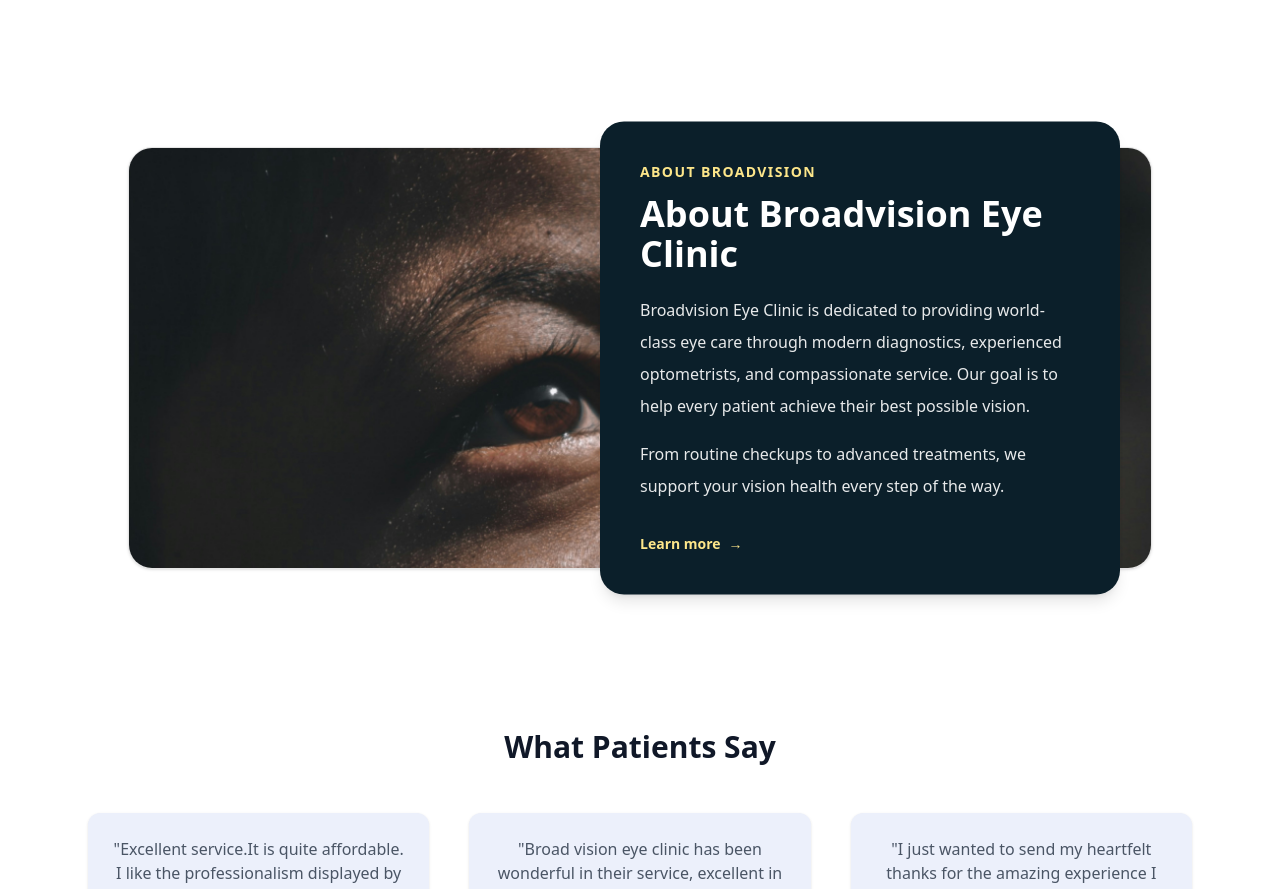
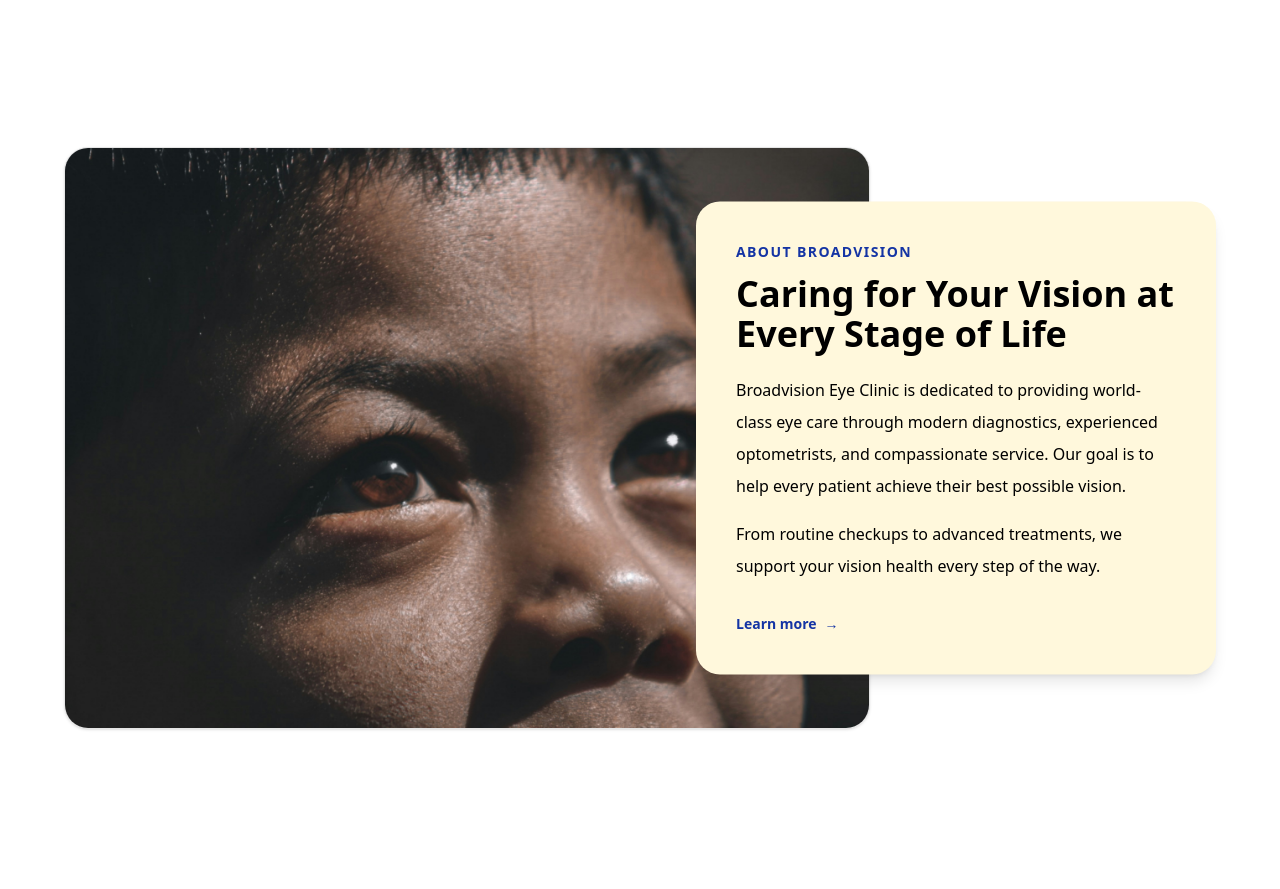
Before and after one commit to ChiomaAg/BroadVision, a React (Vite) app in the folder broadVision/: page / in a window 1280 px wide. Shown: the part 1120-2009 px from the top of the page. Built offline with nearby package versions, Linux system fonts and the light colour scheme.

Commit message:
about section homepage

```diff
--- a/broadVision/src/components/AboutClinic.jsx
+++ b/broadVision/src/components/AboutClinic.jsx
@@ -4,45 +4,45 @@ import { NavLink } from "react-router-dom";
 export default function AboutClinic() {
   return (
     <section className="py-20">
-      <div className="mx-auto max-w-6xl px-4 sm:px-6 lg:px-16">
+      <div className="mx-auto max-w-8xl px-4 sm:px-6 lg:px-16">
         <div className="relative">
           {/* IMAGE CARD */}
-          <div className="overflow-hidden rounded-3xl shadow-sm border border-black/10">
+          <div className="overflow-hidden rounded-3xl shadow-sm border border-black/10 lg:w-[70%]">
             <img
               src={eyes}
               alt="Clinic"
-              className="h-[320px] w-full object-cover sm:h-[420px]"
+              className="h-[320px] w-full object-cover sm:h-[580px]"
             />
           </div>
 
           {/* OVERLAY CARD */}
           <div
-            className="mt-8 lg:mt-0 lg:absolute lg:right-8 lg:top-1/2 lg:-translate-y-1/2
+            className="mt-8 lg:mt-0 lg:absolute lg:right-0 lg:top-1/2 lg:-translate-y-1/2
                        w-full lg:w-[520px]
-                       rounded-3xl bg-[#0B1F2A] text-white shadow-lg
+                       rounded-3xl bg-[#FFF8DC] text-white shadow-lg
                        p-8 sm:p-10"
           >
-            <p className="text-sm font-semibold tracking-widest text-[#FDE68A] uppercase">
+            <p className="text-sm font-semibold tracking-widest text-[#1434A4] uppercase">
               About Broadvision
             </p>
 
-            <h2 className="mt-3 text-3xl sm:text-4xl font-semibold">
-              About Broadvision Eye Clinic
+            <h2 className="mt-3 text-3xl sm:text-4xl text-black font-semibold">
+              Caring for Your Vision at Every Stage of Life
             </h2>
 
-            <p className="mt-5 text-white/90 leading-8">
+            <p className="mt-5 text-black leading-8">
               Broadvision Eye Clinic is dedicated to providing world-class eye care through modern
               diagnostics, experienced optometrists, and compassionate service. Our goal is to help
               every patient achieve their best possible vision.
             </p>
 
-            <p className="mt-4 text-white/90 leading-8">
+            <p className="mt-4 text-black leading-8">
               From routine checkups to advanced treatments, we support your vision health every step of the way.
             </p>
 
             <NavLink
               to="/AboutUs"
-              className="mt-8 inline-flex items-center gap-2 text-sm font-semibold text-[#FDE68A] hover:underline"
+              className="mt-8 inline-flex items-center gap-2 text-sm font-semibold text-[#1434A4] hover:underline"
             >
               Learn more <span aria-hidden>→</span>
             </NavLink>
```
